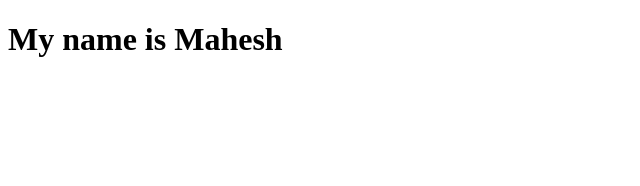
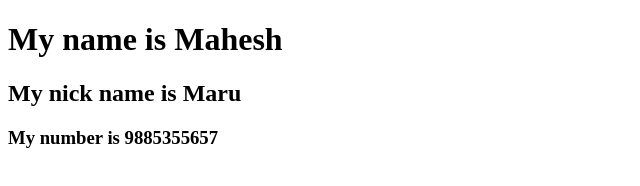
Before and after one commit to Maruthi100/git-test, a plain HTML site: page index.html in a window 1280 px wide. Shown: the whole page, without its empty margins (0-640 px from the left). Drawn offline with Linux system fonts and the light colour scheme.

Commit message:
third commit

```diff
--- a/index.html
+++ b/index.html
@@ -8,5 +8,7 @@
 </head>
 <body>
     <h1>My name is Mahesh</h1>
+    <h2>My nick name is Maru</h2>
+    <h3>My number is 9885355657</h3>
 </body>
 </html>
```
